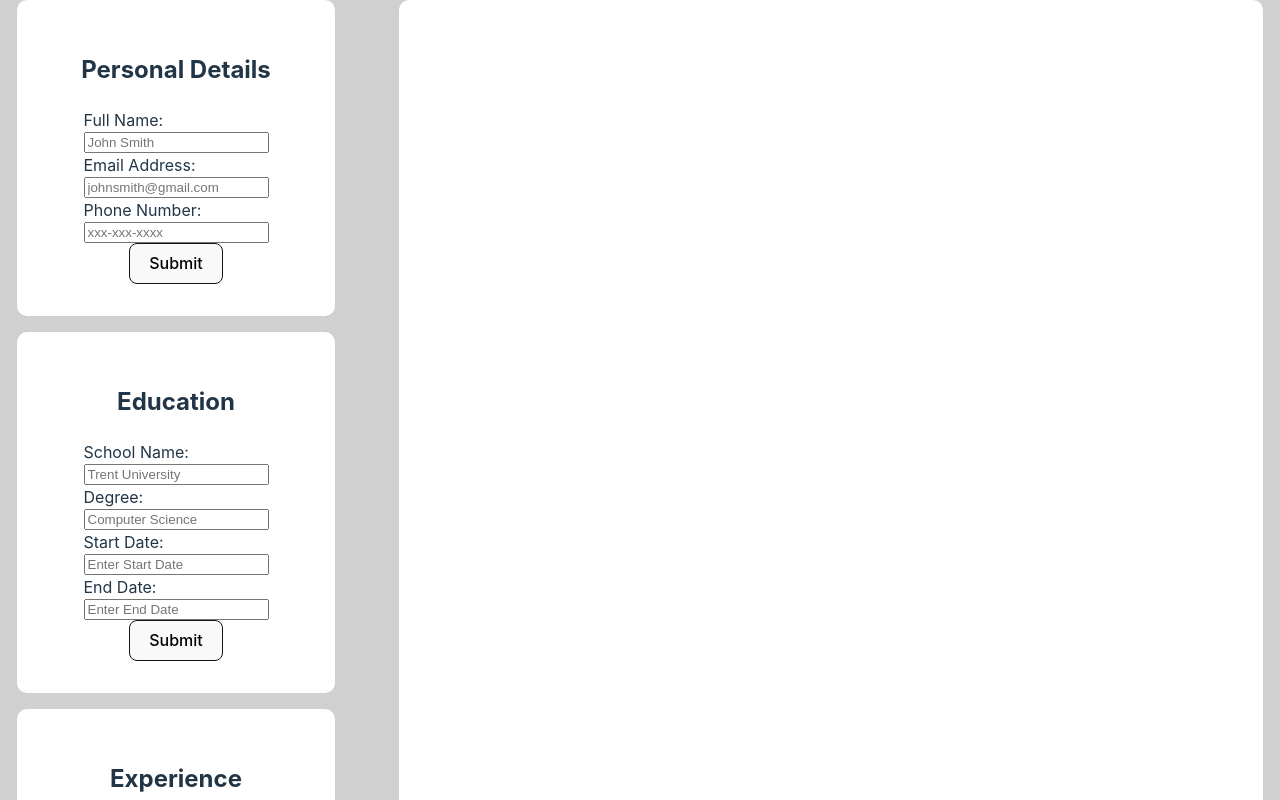
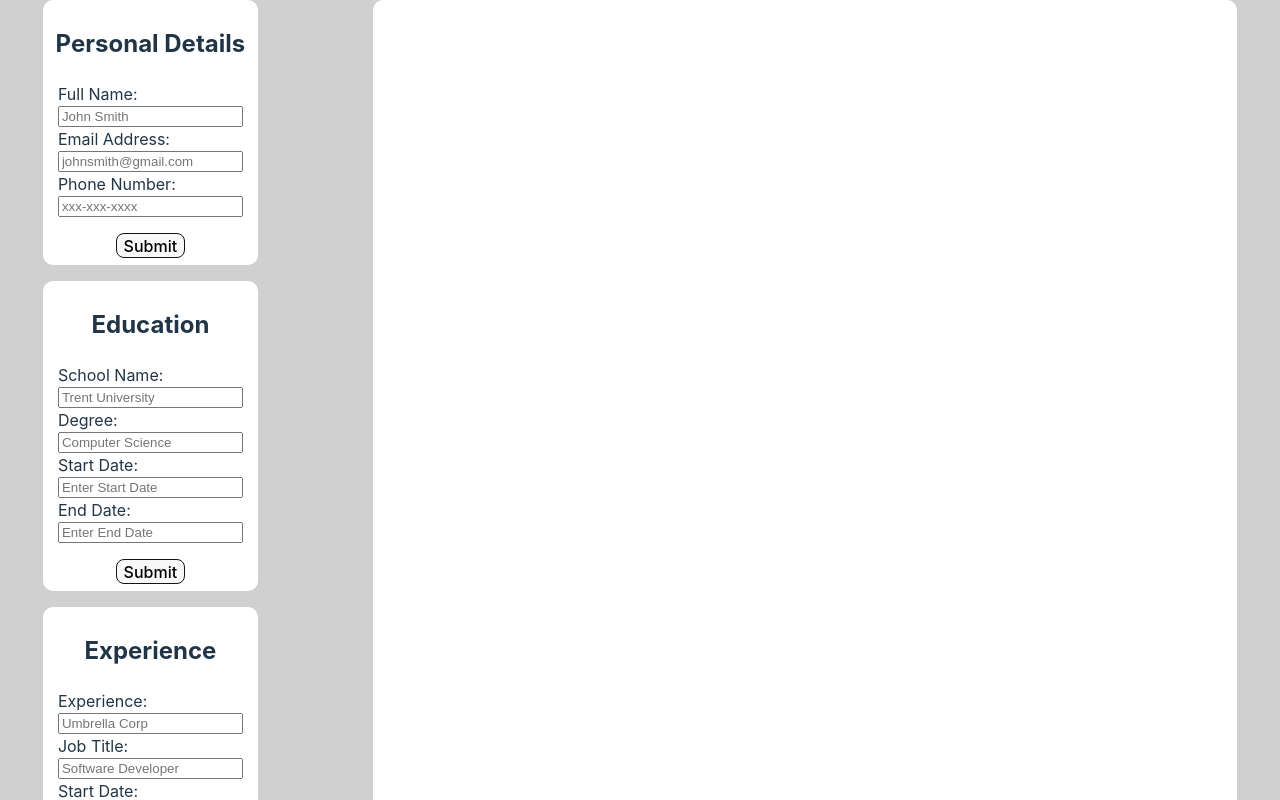
Before and after one commit to ReneSzz/my-first-react-app, a React (Vite) app in the folder my-first-react-app/: page / in a window 1280 px wide. Shown: the top 800 px of the page. Built offline with nearby package versions, Linux system fonts and the light colour scheme.

Commit message:
passing data to app js

```diff
--- a/my-first-react-app/src/App.jsx
+++ b/my-first-react-app/src/App.jsx
@@ -14,11 +14,11 @@ import Resume from './components/resume'
 
 function App() {
 
-  function ParentMove (data)
+  function ParentMove (data,data2,data3,data4)
  {
 
 
-  console.log(data)
+  console.log(data,data2,data3,data4)
 
 
  }
--- a/my-first-react-app/src/components/education.jsx
+++ b/my-first-react-app/src/components/education.jsx
@@ -39,7 +39,7 @@ function Education(props) {
           <label htmlFor="endDate">End Date:  </label>
           <input type="text" placeholder="Enter End Date" value={endDate} onChange={(e) => setEndDate(e.target.value) }></input>
           </div>
-         <button onClick={() => props.alert(schoolName)} >Submit</button>
+         <button  onClick={() => props.alert(schoolName, degree, startDate,endDate)} >Submit</button>
 
           </div>
        </>
--- a/my-first-react-app/src/components/experience.jsx
+++ b/my-first-react-app/src/components/experience.jsx
@@ -31,7 +31,7 @@ function Experience() {
           <label htmlFor="endDate">End Date:  </label>
           <input type="text" placeholder="Enter End Date" value={endDate} onChange={(e) => setEndDate(e.target.value) }></input>
           </div>
-
+          <button>Submit</button>
           </div>
        </>
     )
--- a/my-first-react-app/src/index.css
+++ b/my-first-react-app/src/index.css
@@ -45,7 +45,7 @@ h1 {
 button {
   border-radius: 8px;
   border: 1px solid transparent;
-  padding: 0.6em 1.2em;
+  padding: 0.1em 0.4em;
   font-size: 1em;
   font-weight: 500;
   font-family: inherit;
@@ -53,6 +53,7 @@ button {
   cursor: pointer;
   transition: border-color 0.25s;
   border-color: #141414;
+  margin-top: 1rem;
 }
 button:hover {
   border-color: #91c8ea;
@@ -83,7 +84,7 @@ button:focus-visible {
   background-color: white;
   border-radius: 10px;
   width: 100%;
-  padding: 2rem;
+  padding: 0.4rem;
   display: flex;
   flex-direction: column;
   align-items: center;
```
